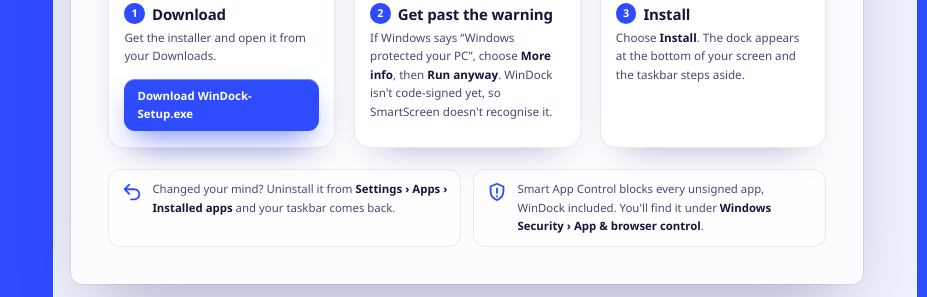
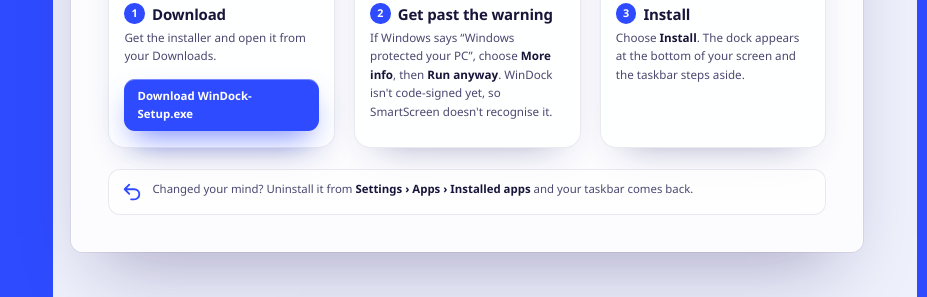
Before and after one commit to Rhytam23/WinDock, a plain HTML site: page site/index.html in a window 1280 px wide. Shown: the part 3092-3389 px from the top of the page, without its empty margins (353-1280 px from the left). Drawn offline with Linux system fonts and the light colour scheme.

Commit message:
Site: drop the Smart App Control note from the install section
Co-Authored-By: Claude Opus 5.5 <noreply@anthropic.com>

```diff
--- a/site/index.html
+++ b/site/index.html
@@ -140,8 +140,6 @@
         <div class="notes">
           <p class="note"><svg viewBox="0 0 24 24" width="22" height="22" aria-hidden="true"><path d="M9 14 4 9l5-5M4 9h10.5a5.5 5.5 0 0 1 0 11H11" fill="none" stroke="currentColor" stroke-width="2" stroke-linecap="round" stroke-linejoin="round"/></svg>
             <span>Changed your mind? Uninstall it from <b>Settings &rsaquo; Apps &rsaquo; Installed apps</b> and your taskbar comes back.</span></p>
-          <p class="note"><svg viewBox="0 0 24 24" width="22" height="22" aria-hidden="true"><path d="M12 3 5 6v5c0 4.5 3 8.3 7 10 4-1.7 7-5.5 7-10V6z" fill="none" stroke="currentColor" stroke-width="2" stroke-linejoin="round"/><path d="M12 8v5M12 16.5v.5" stroke="currentColor" stroke-width="2" stroke-linecap="round"/></svg>
-            <span>Smart App Control blocks every unsigned app, WinDock included. You'll find it under <b>Windows Security &rsaquo; App &amp; browser control</b>.</span></p>
         </div>
       </div>
     </section>
--- a/site/style.css
+++ b/site/style.css
@@ -214,7 +214,7 @@ p { margin: 0 0 1rem; max-width: 40em; }
 .mini-dock i:nth-child(3) { background: linear-gradient(#7fc4ff, #1e78e6); }
 .mini-dock i:nth-child(5) { background: linear-gradient(#ffe48a, #ffc93c); }
 
-.notes { display: grid; grid-template-columns: repeat(2, minmax(0, 1fr)); gap: 1rem; }
+.notes { display: grid; gap: 1rem; }
 @media (max-width: 1000px) { /* one card per row: picture beside the text */
   .howto { grid-template-columns: 1fr; }
   .step { display: grid; grid-template-columns: minmax(0, 0.95fr) minmax(0, 1.05fr); column-gap: 1.4rem; align-content: center; }
```
